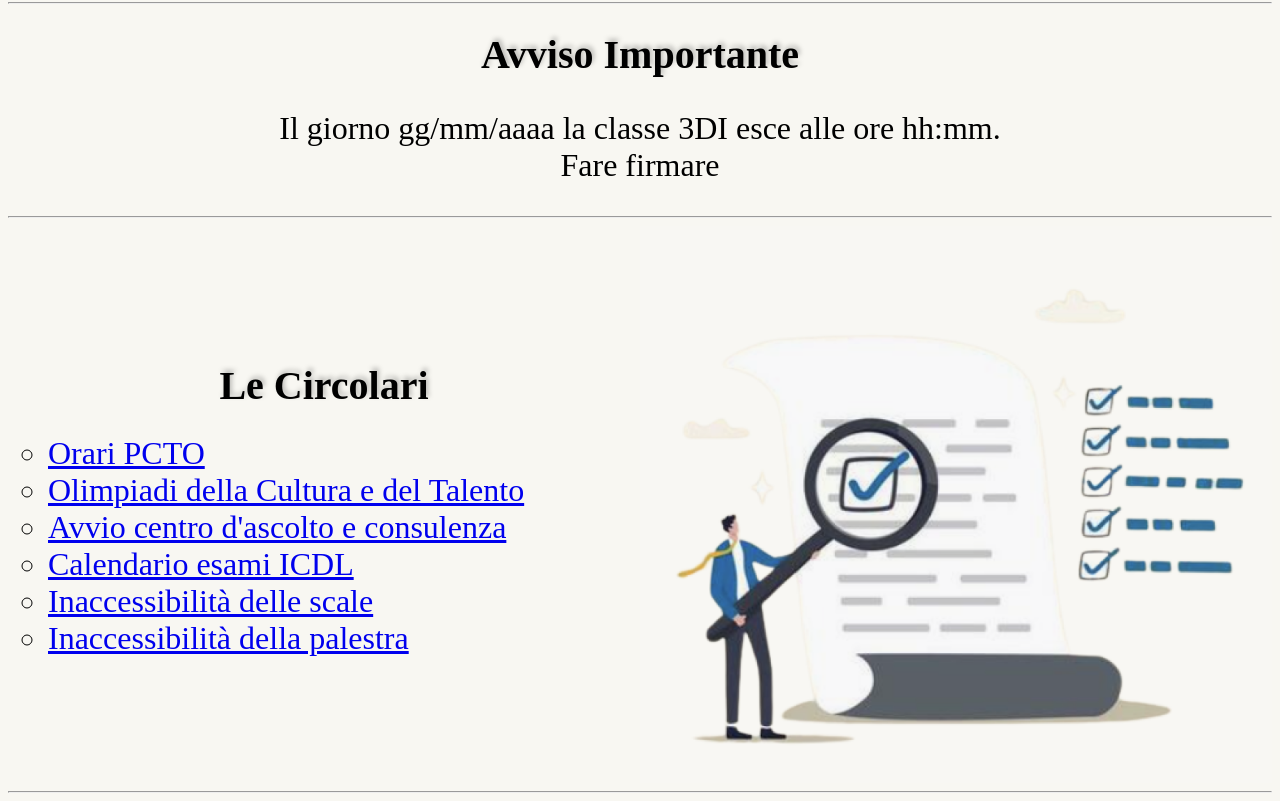
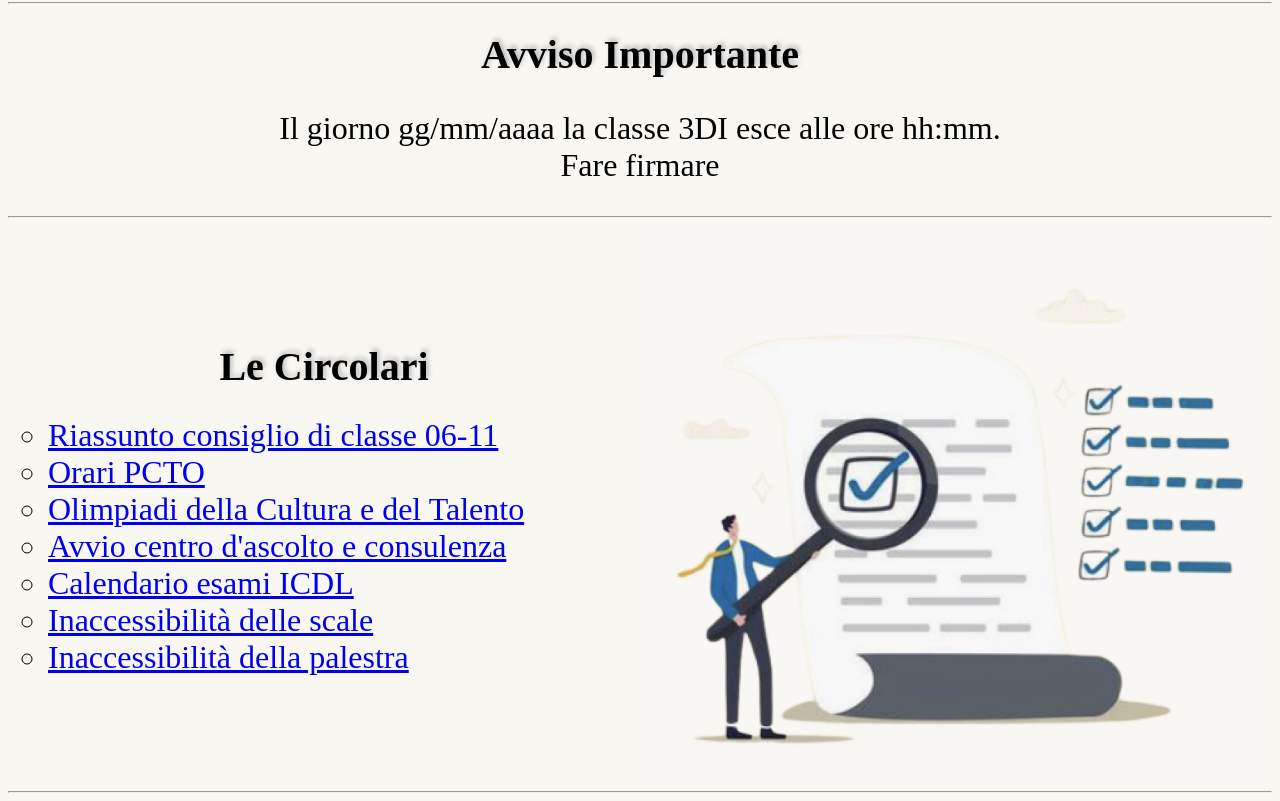
Before and after one commit to Alessiop7002/3diinf23, a plain HTML site: page index.html in a window 1280 px wide. Shown: the part 1068-1869 px from the top of the page. Drawn offline with nearby package versions, Linux system fonts and the light colour scheme; a web font is replaced by a local one.

Commit message:
Update index.html

```diff
--- a/index.html
+++ b/index.html
@@ -57,6 +57,7 @@
         <div class="text">
             <h1 class="subtitle">Le Circolari</h1>
             <ul type="circle">
+                <li><a href="data/circolari/consiglio.pdf">Riassunto consiglio di classe 06-11</a></li>
                 <li><a href="data/circolari/pcto.pdf">Orari PCTO</a></li>
                 <li><a href="data/circolari/cultura.pdf">Olimpiadi della Cultura e del Talento</a></li>
                 <li><a href="data/circolari/psicologo.pdf">Avvio centro d'ascolto e consulenza</a></li>
```
